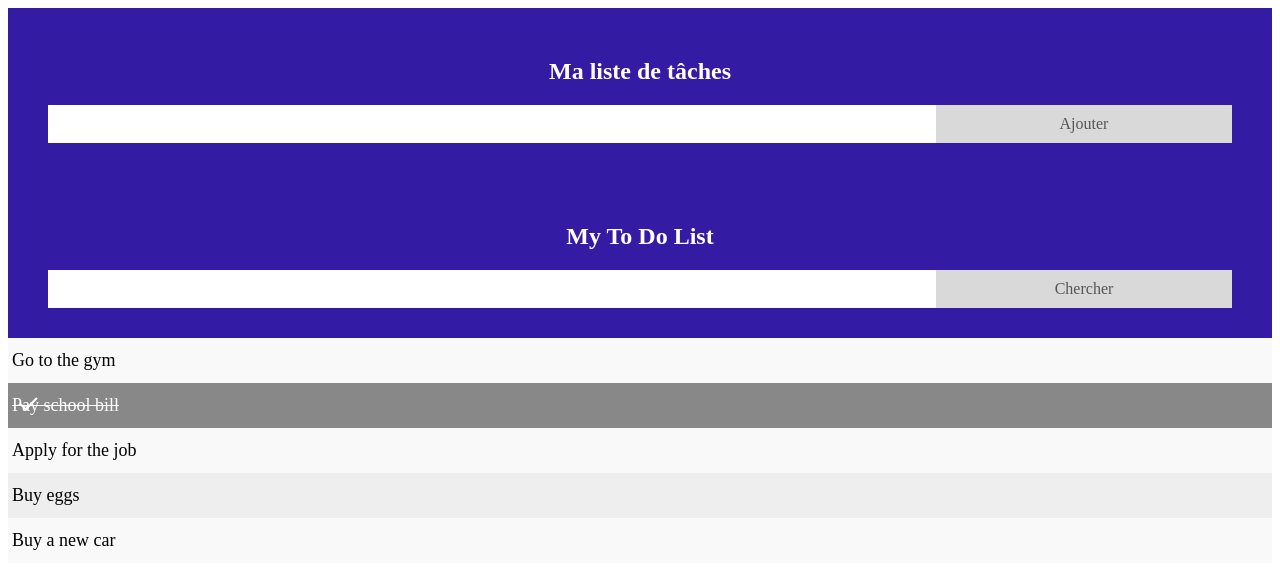
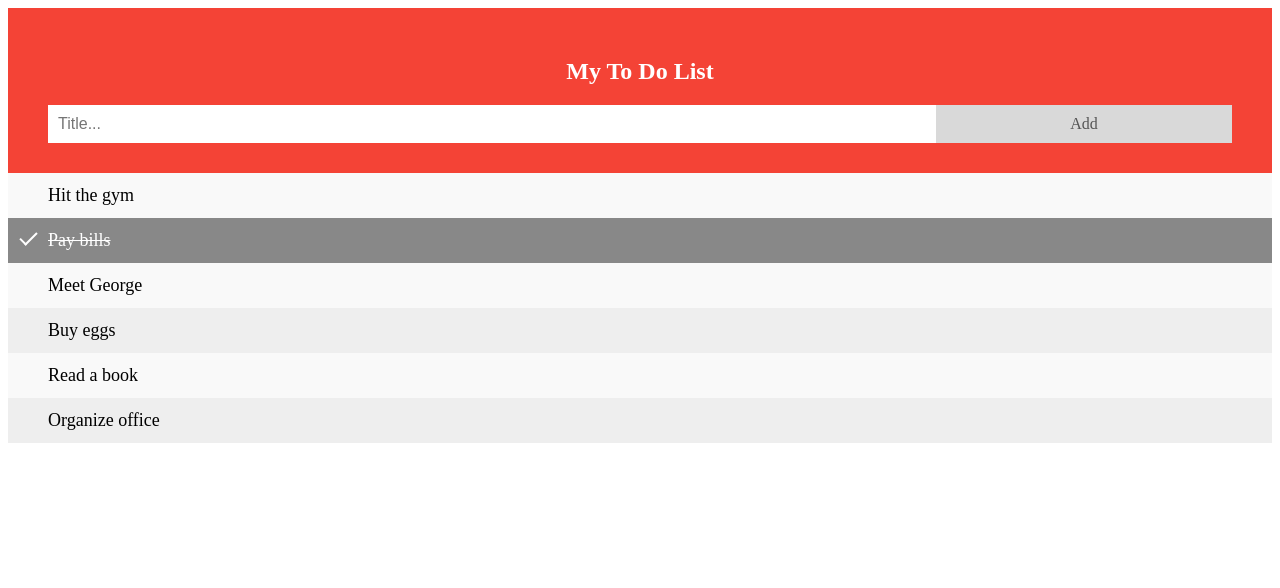
Before and after one commit to Tof28/to_do_list, a plain HTML site: page index.html in a window 1280 px wide. Drawn offline with Linux system fonts and the light colour scheme.

Commit message:
Recherches - Mise à jour de app.js, index.html, style.css

```diff
--- a/index.html
+++ b/index.html
@@ -1,5 +1,5 @@
 <!DOCTYPE html>
-<html lang="en">
+<html lang="fr">
 <head>
     <meta charset="UTF-8">
     <meta http-equiv="X-UA-Compatible" content="IE=edge">
@@ -8,22 +8,19 @@
     <title>TO DO LIST</title>
 </head>
 <body>
-    <div id="myDiv" class="header">
-        <h2>Ma liste de tâches</h2>
-        <input type="text" id="myInput">
-        <span onclick="newElement()" class="addBtn">Ajouter</span>
-    </div>
-    <div id="chercher" class="header">
+    <div id="myDIV" class="header">
         <h2>My To Do List</h2>
-        <input type="text" id="myInput">
-        <span onclick="newElement()" class="addBtn">Chercher</span>
-    </div>
-    <ul id="myUl">
-        <li>Go to the gym</li>
-        <li class="checked">Pay school bill</li>
-        <li>Apply for the job</li>
-        <li>Buy eggs </li>
-        <li>Buy a new car</li>
-    </ul>
+        <input type="text" id="myInput" placeholder="Title...">
+        <span onclick="newElement()" class="addBtn">Add</span>
+      </div>
+
+      <ul id="myUL">
+        <li>Hit the gym</li>
+        <li class="checked">Pay bills</li>
+        <li>Meet George</li>
+        <li>Buy eggs</li>
+        <li>Read a book</li>
+        <li>Organize office</li>
+      </ul>
 </body>
 </html>
--- a/style.css
+++ b/style.css
@@ -1,35 +1,48 @@
+/* Include the padding and border in an element's total width and height */
 * {
     box-sizing: border-box;
   }
 
+  /* Remove margins and padding from the list */
   ul {
     margin: 0;
     padding: 0;
   }
 
+  /* Style the list items */
   ul li {
     cursor: pointer;
     position: relative;
-    padding: 12px 8px 12px 4px;
+    padding: 12px 8px 12px 40px;
     background: #eee;
     font-size: 18px;
-    transition : 0.2s;
+    transition: 0.2s;
+
+    /* make the list items unselectable */
+    -webkit-user-select: none;
+    -moz-user-select: none;
+    -ms-user-select: none;
+    user-select: none;
   }
 
+  /* Set all odd list items to a different color (zebra-stripes) */
   ul li:nth-child(odd) {
     background: #f9f9f9;
   }
 
+  /* Darker background-color on hover */
   ul li:hover {
     background: #ddd;
   }
 
+  /* When clicked on, add a background color and strike out text */
   ul li.checked {
     background: #888;
     color: #fff;
     text-decoration: line-through;
   }
 
+  /* Add a "checked" mark when clicked on */
   ul li.checked::before {
     content: '';
     position: absolute;
@@ -43,6 +56,7 @@ ul li.checked::before {
     width: 7px;
   }
 
+  /* Style the close button */
   .close {
     position: absolute;
     right: 0;
@@ -55,19 +69,22 @@ ul li.checked::before {
     color: white;
   }
 
+  /* Style the header */
   .header {
-    background-color: #341ba3;
+    background-color: #f44336;
     padding: 30px 40px;
     color: white;
     text-align: center;
   }
 
+  /* Clear floats after the header */
   .header:after {
     content: "";
     display: table;
     clear: both;
   }
 
+  /* Style the input */
   input {
     margin: 0;
     border: none;
@@ -78,6 +95,7 @@ input {
     font-size: 16px;
   }
 
+  /* Style the "Add" button */
   .addBtn {
     padding: 10px;
     width: 25%;
```
Also changed, not shown: app.js (+33 -12 lines). Lines whose indentation alone changed are shown as unchanged.
